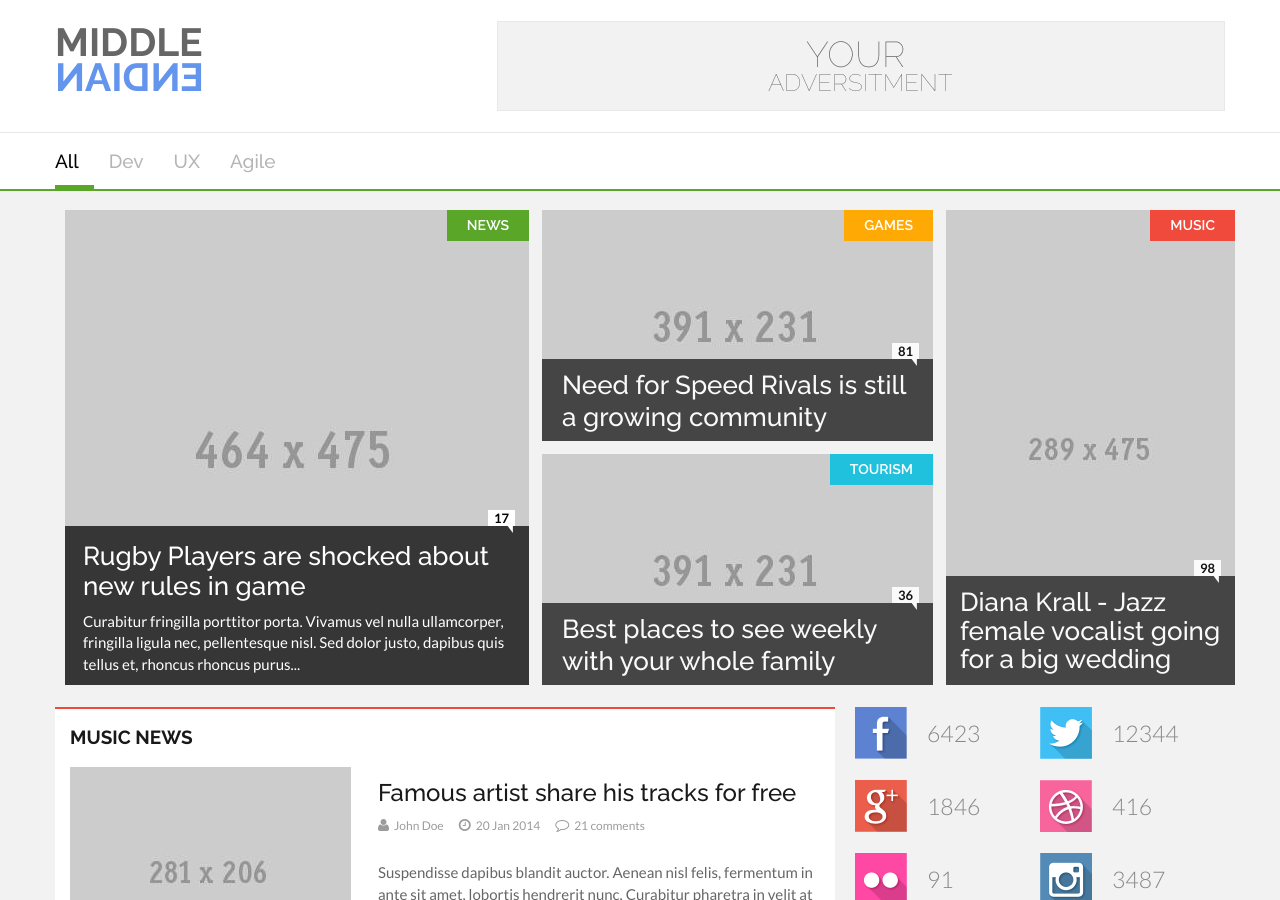
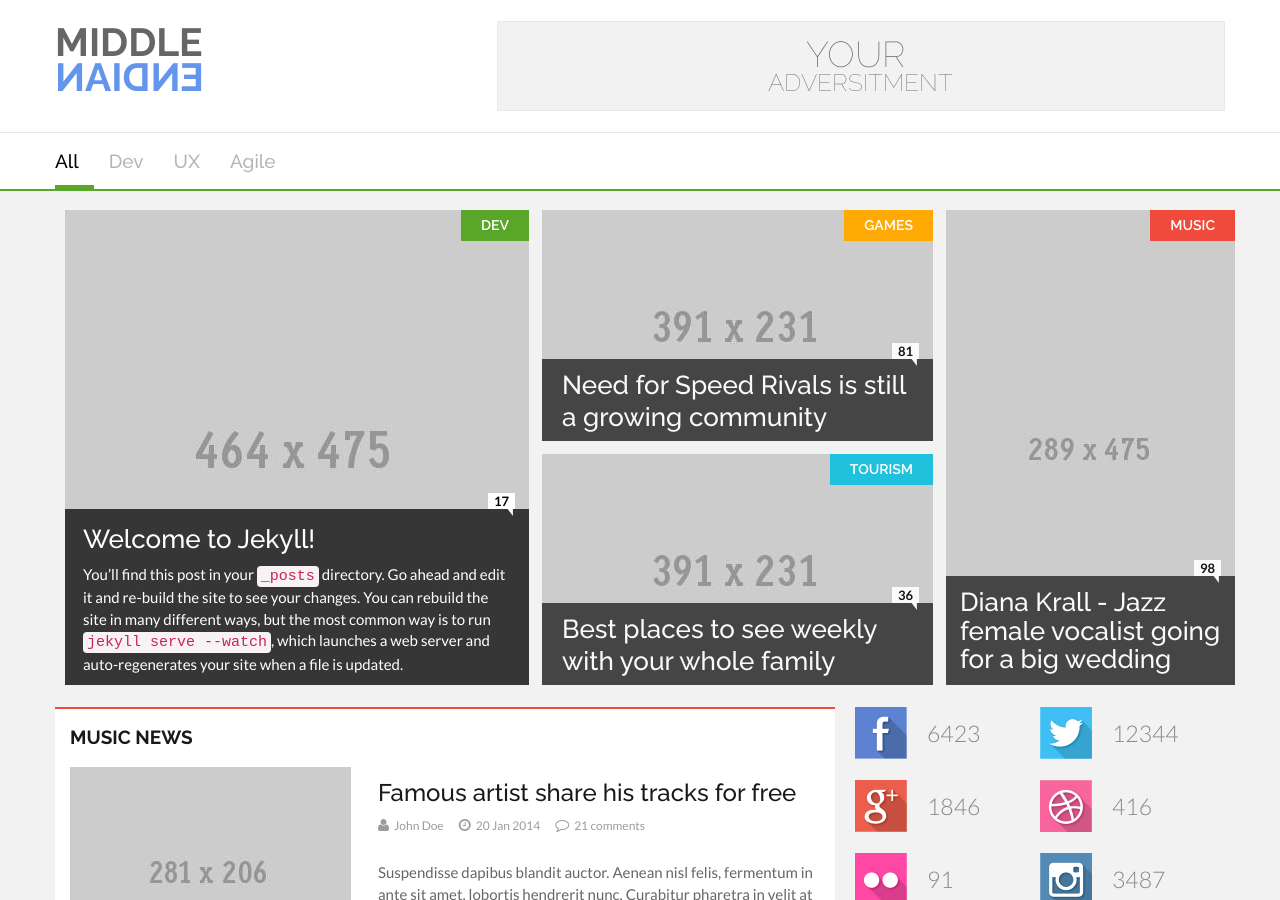
Before and after one commit to middle-endian/blog, a Jekyll site: the page built from index.html, in a window 1280 px wide and 900 px high. Built offline with Jekyll 4.4.1, drawn with Linux system fonts in a browser that asks for light colours; the list of posts is cut into pages by our own code.

Commit message:
Add dev posts

```diff
--- a/index.html
+++ b/index.html
@@ -10,34 +10,20 @@ layout: default
          <div class="flex-container">
             <div class="flexslider hm-slider">
                <ul class="slides">
+                  {% for page in paginator.posts %}
+                  {% if page.indexed != false and page.categories contains 'dev' %}
                   <li>
                      <img alt="" src="img/samples/sample.jpg" />
-                     <h3 class="cat-label cat-label1"><a href="#">NEWS</a></h3>
+                     <h3 class="cat-label cat-label1"><a href="#">DEV</a></h3>
                      <div class="hm-sldr-caption">
-                        <h3><a href="#">Rugby Players are shocked about new rules in game<span class="topic-icn">17</span></a></h3>
-                        <p>Curabitur fringilla porttitor porta. Vivamus vel nulla ullamcorper,
-                           fringilla ligula nec, pellentesque nisl. Sed dolor justo, dapibus quis tellus et, rhoncus rhoncus purus...
-                        </p>
+                        <h3>
+                          <a href="{{ page.url }}">{{ page.title }}<span class="topic-icn">17</span></a>
+                        </h3>
+                        <p>{{ page.excerpt }}</p>
                      </div>
                   </li>
-                  <li>
-                     <img alt="" src="img/samples/sample6.jpg" />
-                     <h3 class="cat-label cat-label1"><a href="#">NEWS</a></h3>
-                     <div class="hm-sldr-caption">
-                        <h3><a href="#">Abu Trika Strikes a new Goal!<span class="topic-icn">17</span></a></h3>
-                        <p>Many desktop publishing packages and web page editors now use Lorem Ipsum as their default model text, and a search for 'lorem ipsum' will uncover many web sites still in their infancy. Various versions have evolved over...
-                        </p>
-                     </div>
-                  </li>
-                  <li>
-                     <img alt="" src="img/samples/sample7.jpg" />
-                     <h3 class="cat-label cat-label1"><a href="#">NEWS</a></h3>
-                     <div class="hm-sldr-caption">
-                        <h3><a href="#">Kawerki is the new future in Tennis<span class="topic-icn">17</span></a></h3>
-                        <p>There are many variations of passages of Lorem Ipsum available, but the majority have suffered alteration in some form, by injected humour, or randomised words which don't look even slightly believable...
-                        </p>
-                     </div>
-                  </li>
+                  {% endif %}
+                  {% endfor %}
                </ul>
             </div>
          </div>
```
